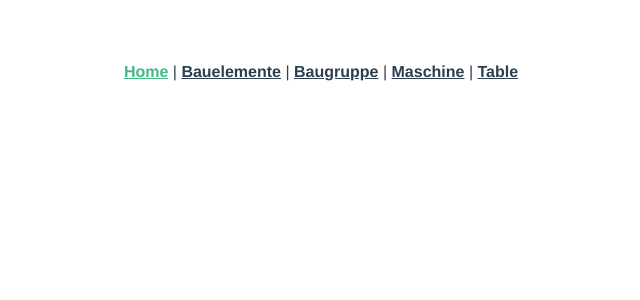
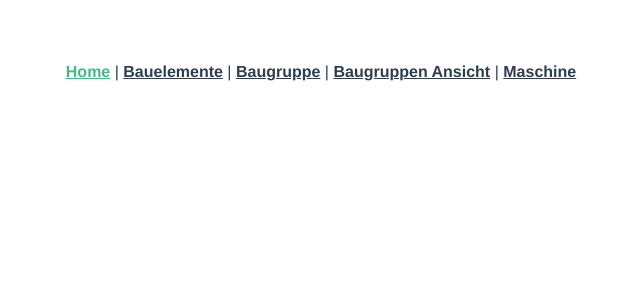
Before and after one commit to ImDuude/infosystem, a Vue app: page / in a window 1280 px wide. Shown: the top 300 px of the page, without its empty margins (319-959 px from the left). Built offline with nearby package versions, Linux system fonts and the light colour scheme.

Commit message:
add BaugruppeHilstabelle routes

```diff
--- a/src/App.vue
+++ b/src/App.vue
@@ -3,8 +3,8 @@
     <router-link to="/">Home</router-link> |
     <router-link to="/Bauelemente">Bauelemente</router-link> |
     <router-link to="/Baugruppe">Baugruppe</router-link> |
-    <router-link to="/Maschine">Maschine</router-link> |
-    <router-link to="/Table">Table</router-link>
+    <router-link to="/BaugruppeHilfstabelle">Baugruppen Ansicht</router-link> |
+    <router-link to="/Maschine">Maschine</router-link>
   </nav>
   <router-view/>
 </template>
--- a/src/router/index.js
+++ b/src/router/index.js
@@ -2,8 +2,9 @@ import { createRouter, createWebHistory } from 'vue-router'
 import HomeView from '../views/HomeView.vue'
 import Bauelemente from '../views/Bauelemente.vue'
 import Baugruppe from '../views/Baugruppe.vue'
+import BaugruppeHilfstabelle from '../views/BaugruppeHilfstabelle.vue'
 import Maschine from '../views/Maschine.vue'
-import DataTable from '../views/DataTable.vue'
+// import DataTable from '../views/DataTable.vue'
 import "bootstrap/dist/css/bootstrap.min.css";
 
 
@@ -29,9 +30,9 @@ const routes = [
     component: Maschine
   },
   {
-    path: '/Table',
-    name: 'Table',
-    component: DataTable
+    path: '/BaugruppeHilfstabelle',
+    name: 'BaugruppeHilfstabelle',
+    component: BaugruppeHilfstabelle
   },
 ]
 
```
